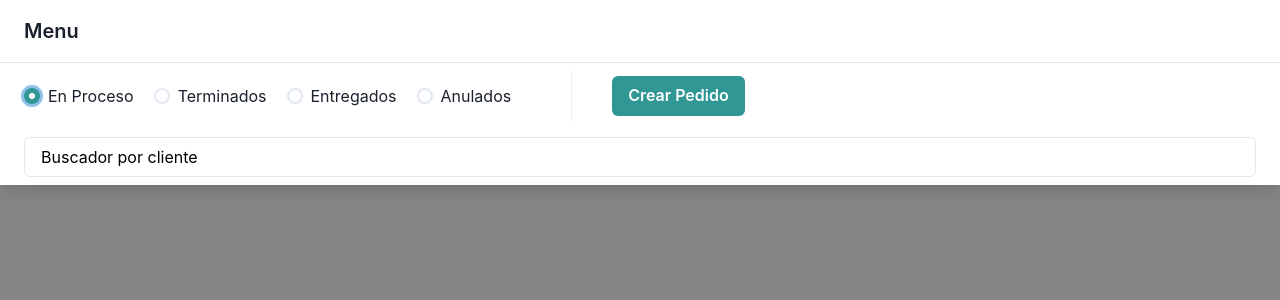
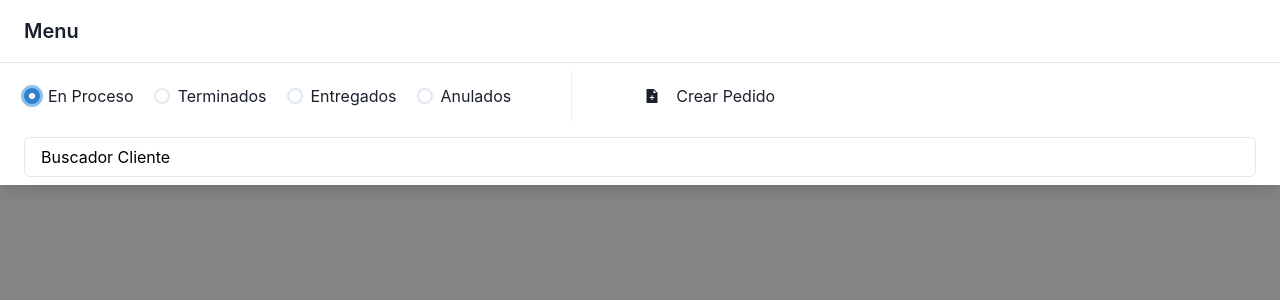
Before and after one commit to Sebastian-Toledo/Task-Manager, a React (Create React App) app: page / in a window 1280 px wide. Both pictures are taken after a click on the button "Open". Shown: the top 300 px of the page. Built offline with nearby package versions, Linux system fonts and the light colour scheme; no server answers.

Commit message:
first view of create form

```diff
--- a/src/components/Atoms/NavBar/NavBar.tsx
+++ b/src/components/Atoms/NavBar/NavBar.tsx
@@ -1,5 +1,7 @@
 import { useState } from "react";
+import Routes from "../../../Router/Routes";
 import React from "react";
+import { AiFillFileAdd } from "react-icons/ai";
 import {
   //   Flex,
   //   Card,
@@ -19,6 +21,7 @@ import {
   Divider,
   Center,
 } from "@chakra-ui/react";
+import NavItem from "../NavItem";
 
 function PlacementExample() {
   const { isOpen, onOpen, onClose } = useDisclosure();
@@ -36,29 +39,22 @@ function PlacementExample() {
           <DrawerBody>
             <RadioGroup defaultValue={placement} onChange={setPlacement}>
               <Stack direction="row" mb="4" gap="5">
-                <Radio value="En Proceso" colorScheme="teal">
-                  En Proceso
-                </Radio>
-                <Radio value="Terminados" colorScheme="teal">
-                  Terminados
-                </Radio>
-                <Radio value="Entregados" colorScheme="teal">
-                  Entregados
-                </Radio>
-                <Radio value="Anulados" colorScheme="teal">
-                  Anulados
-                </Radio>
+                <Radio value="En Proceso">En Proceso</Radio>
+                <Radio value="Terminados">Terminados</Radio>
+                <Radio value="Entregados">Entregados</Radio>
+                <Radio value="Anulados">Anulados</Radio>
                 <Center height="50px" gap="10" paddingLeft="10">
                   <Divider orientation="vertical" />
-                  <Button colorScheme="teal">Crear Pedido</Button>
+                  <NavItem key="CREATE" icon={AiFillFileAdd} to={Routes.CREATE}>
+                    Crear Pedido
+                  </NavItem>
                 </Center>
               </Stack>
             </RadioGroup>
             <Input
               _placeholder={{ color: "black" }}
-              color="teal"
               variant="outline"
-              placeholder="Buscador por cliente"
+              placeholder="Buscador Cliente"
             />
           </DrawerBody>
         </DrawerContent>
--- /dev/null
+++ b/src/components/FormOrder/index.tsx
@@ -0,0 +1,43 @@
+import React from "react";
+import Order from "../../Type/Order";
+import {
+  Flex,
+  Card,
+  Text,
+  Divider,
+  FormControl,
+  FormLabel,
+  Input,
+} from "@chakra-ui/react";
+import { useState, FormEvent, ChangeEvent } from "react";
+
+const FormOrder = () => {
+  const [empleado, setempleado] = useState("");
+
+  const handleEmpleado = (e: ChangeEvent<HTMLTextAreaElement>) => {
+    setempleado(e.target.value);
+  };
+
+  // title,
+  // author,
+  // dateCurrent,
+  // estimatedTime,
+  // description,
+  // deadline,
+  // employee,
+  // budget,
+  // stateOrder,
+  // sign,
+  // phone,
+
+  return (
+    <Flex>
+      <FormControl>
+        <FormLabel>Empleado</FormLabel>
+        <Input type="text" onChange={() => handleEmpleado} />
+      </FormControl>
+    </Flex>
+  );
+};
+
+export default FormOrder;
```
